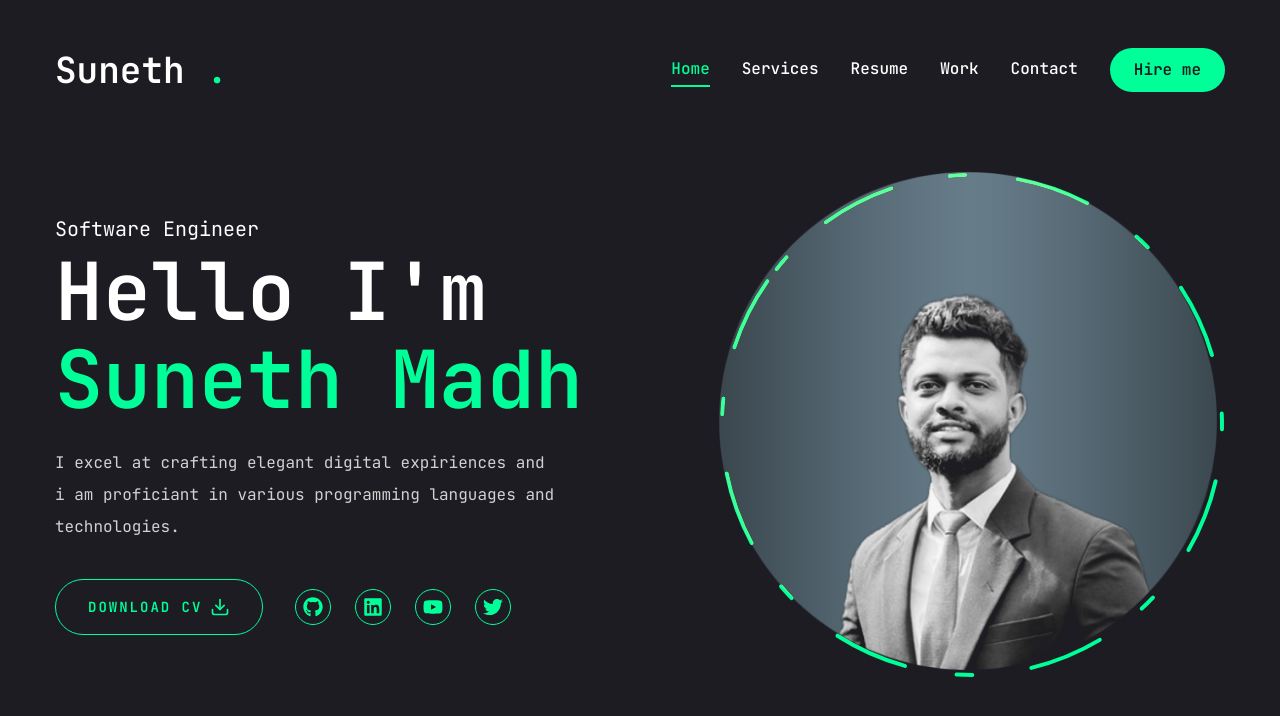
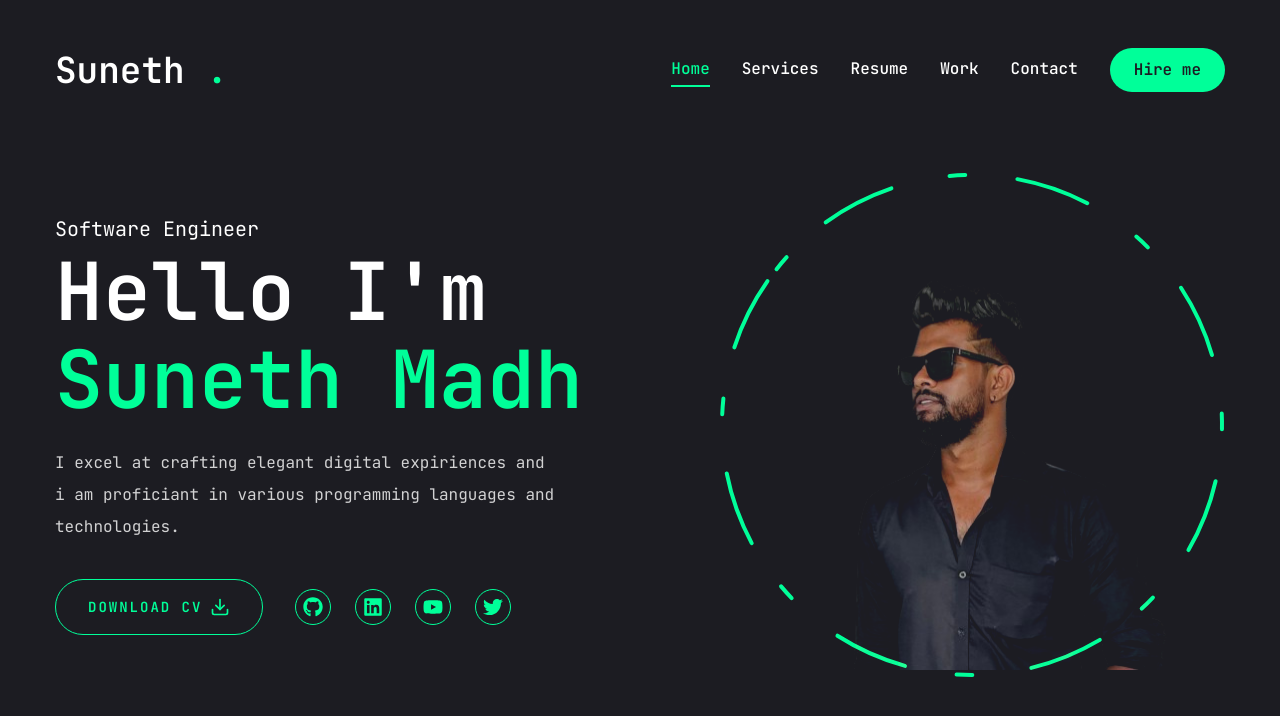
Before and after one commit to SunethMadhuwantha/port-folio, a Next.js app: page / in a window 1280 px wide. Shown: the top 716 px of the page. Built offline with nearby package versions, Linux system fonts and the light colour scheme.

Commit message:
add photo

```diff
--- a/components/Photo.jsx
+++ b/components/Photo.jsx
@@ -9,7 +9,7 @@ const Photo = () => {
         <motion.div initial={{opacity: 0}} animate={{opacity: 1, transition:{delay:2,duration:0.4,ease:"easeIn"},}}>
             {/*image*/}
             <motion.div initial={{opacity: 0}} animate={{opacity: 1, transition:{delay:2.4,duration:0.4,ease:"easeOut"},}} className="w-[298px] h-[298px] xl:w-[498px] xl:h-[498px] mix-blend-lighten absolute">
-                <Image src="/assests/work/photo1.png" priority quality={100} fill alt="" className="object-contain"/>
+                <Image src="/assests/work/photo2.png" priority quality={100} fill alt="" className="object-contain"/>
             </motion.div>
 
             {/* circle*/}
```
Also changed, not shown: public/assests/work/photo2.png (added).
